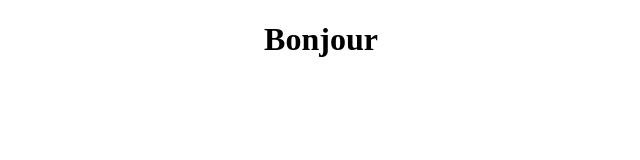
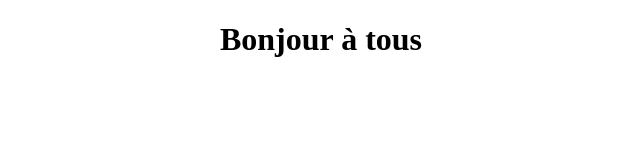
Before and after one commit to franckarmel/test1, a plain HTML site: page index.html in a window 1280 px wide. Shown: the whole page, without its empty margins (319-959 px from the left). Drawn offline with Linux system fonts and the light colour scheme.

Commit message:
tout le monde

```diff
--- a/index.html
+++ b/index.html
@@ -5,6 +5,6 @@
 	<meta charset="utf-8">
 </head>
 <body>
-<center><h1><b>Bonjour</b></h1></center>
+<center><h1><b>Bonjour à tous</b></h1></center>
 </body>
 </html>
```
